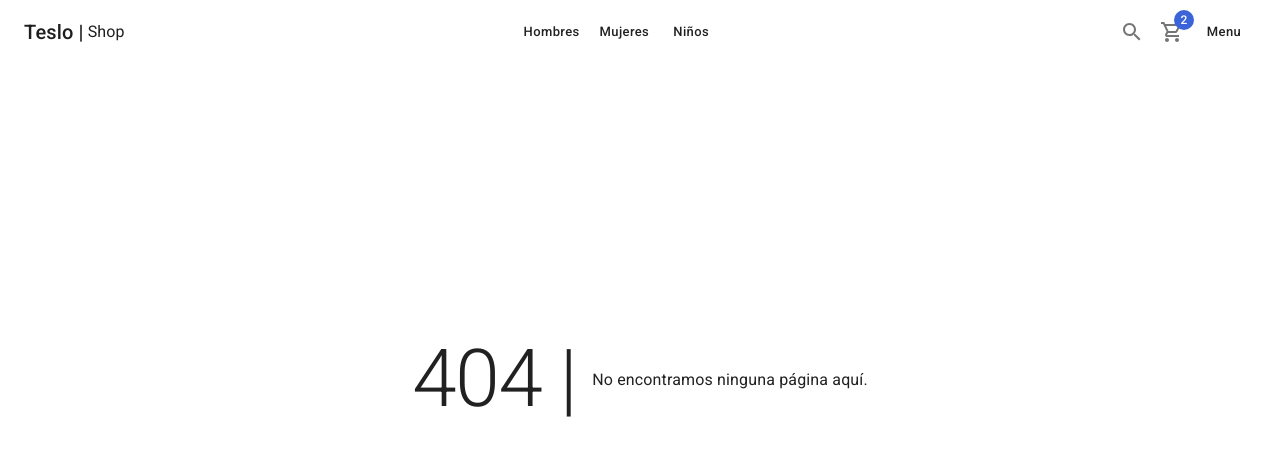
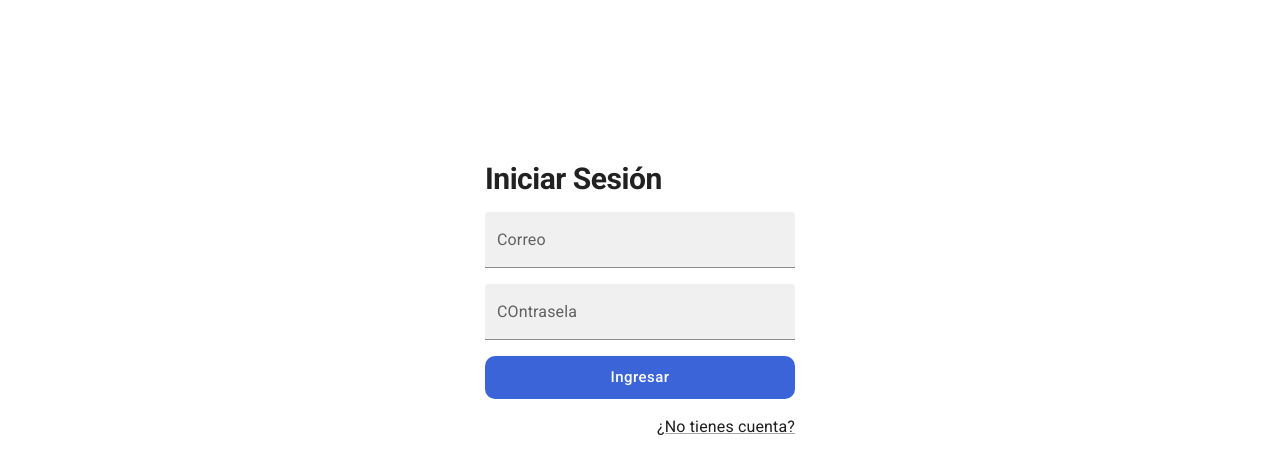
Before and after one commit to noble07/tesloshop, a Next.js app: page /auth/login in a window 1280 px wide. Before the commit this address had no page. Shown: the top 474 px of the page. Built offline with nearby package versions, Linux system fonts and the light colour scheme.

Commit message:
Added login page

```diff
--- /dev/null
+++ b/pages/auth/login.tsx
@@ -0,0 +1,39 @@
+import NextLink from 'next/link'
+import { Box, Button, Grid, Link, TextField, Typography } from '@mui/material'
+
+import { AuthLayout } from '@/components/layouts'
+
+export default function LoginPage() {
+  return (
+    <AuthLayout title="Ingresar">
+      <Box sx={{ width: 350, padding: '10px 20px' }}>
+        <Grid container spacing={2}>
+          <Grid item xs={12}>
+            <Typography variant="h1" component="h1">Iniciar Sesión</Typography>
+          </Grid>
+
+          <Grid item xs={12}>
+            <TextField label="Correo" variant="filled" fullWidth />
+          </Grid>
+          <Grid item xs={12}>
+            <TextField label="COntrasela" type="password" variant="filled" fullWidth />
+          </Grid>
+
+          <Grid item xs={12}>
+            <Button color="secondary" className="circular-btn" size="large" fullWidth>
+              Ingresar
+            </Button>
+          </Grid>
+
+          <Grid item xs={12} display="flex" justifyContent="end">
+            <NextLink legacyBehavior href="/auth/register" passHref>
+              <Link underline="always">
+                ¿No tienes cuenta?
+              </Link>
+            </NextLink>
+          </Grid>
+        </Grid>
+      </Box>
+    </AuthLayout>
+  )
+}
```
Also changed, not shown: 1 other file (tests, documents, lock files or other folders).
